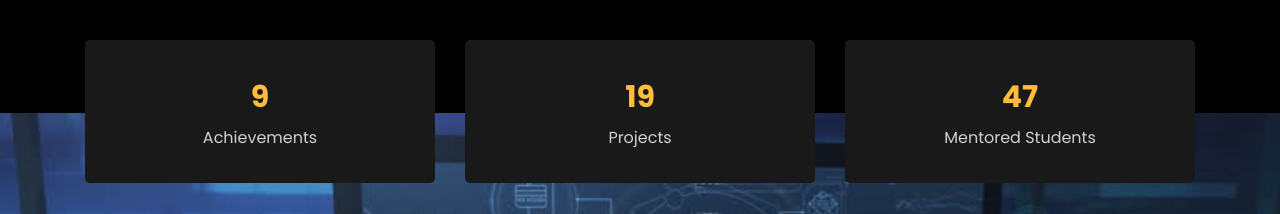
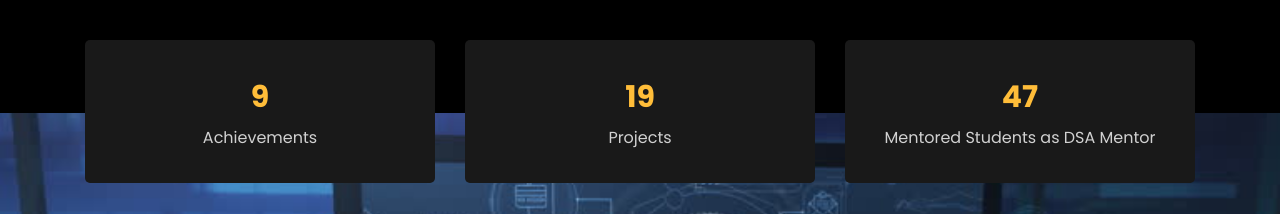
Before and after one commit to Gayatrisin123/portfolio, a plain HTML site: page index.html in a window 1280 px wide. Shown: the part 3720-3934 px from the top of the page. Drawn offline with Linux system fonts and the light colour scheme; files whose address does not match are found by name.

Commit message:
Update index.html

```diff
--- a/index.html
+++ b/index.html
@@ -448,7 +448,7 @@
             <div class="block-18">
               <div class="text">
                 <strong class="number" data-number="50">0</strong>
-                <span>Mentored Students</span>
+                <span>Mentored Students as DSA Mentor</span>
               </div>
             </div>
           </div>
```
